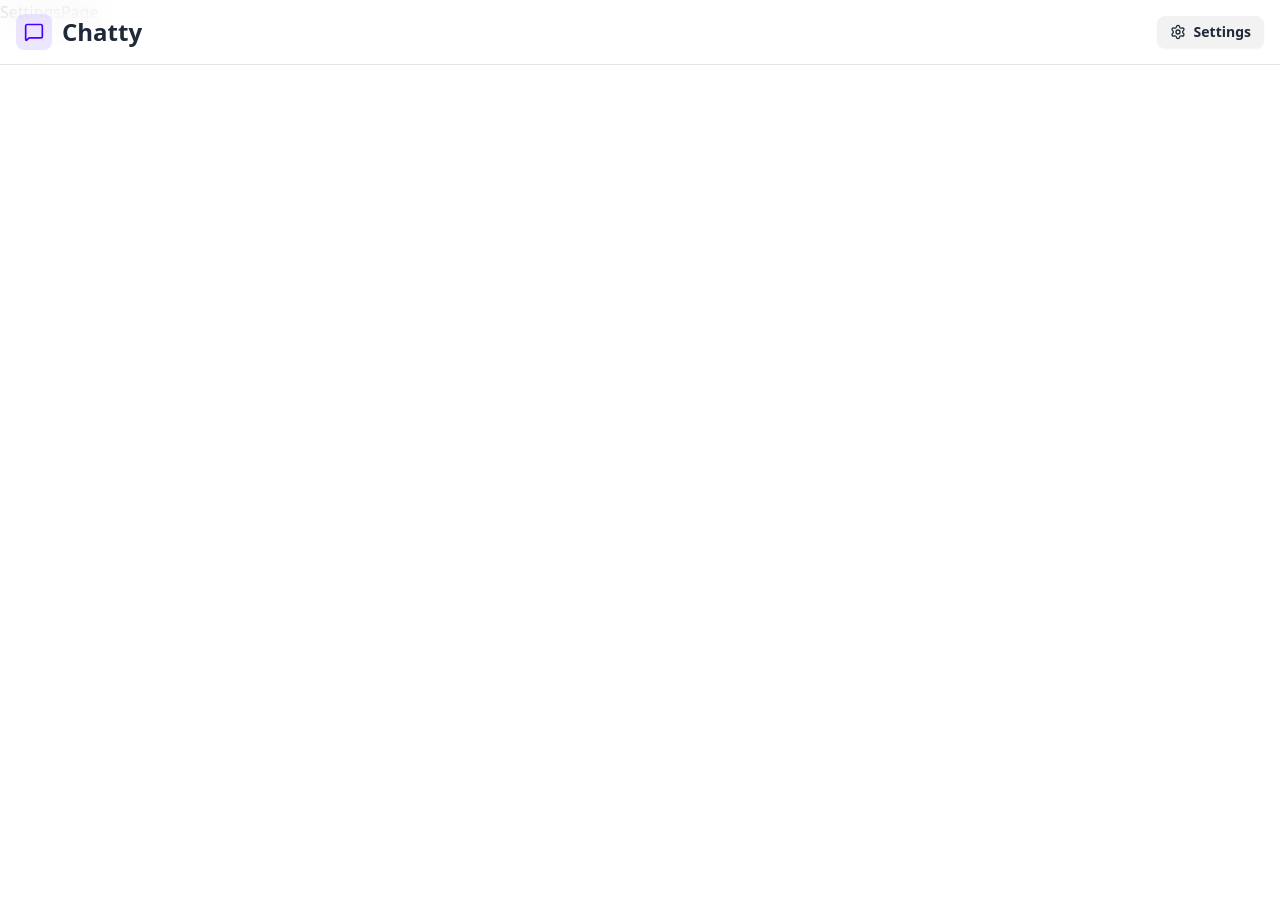
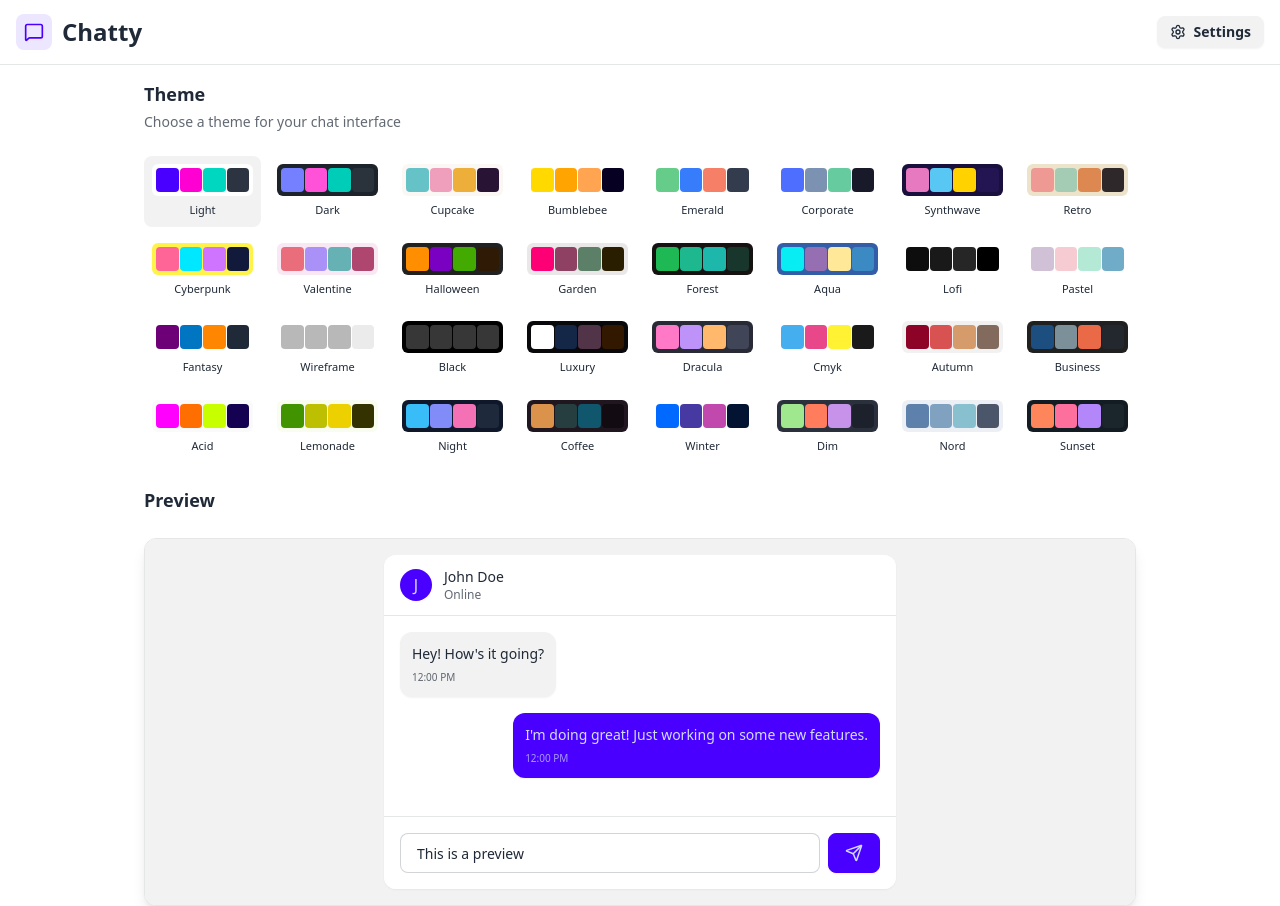
Before and after one commit to ritwikhero/Chatty, a React (Vite) app in the folder frontend/: page /settings in a window 1280 px wide. Before the commit the page ends 800 px from the top, so only its background shows below. Built offline with nearby package versions, Linux system fonts and the light colour scheme; no server answers.

Commit message:
setting page completed

```diff
--- a/frontend/src/App.jsx
+++ b/frontend/src/App.jsx
@@ -7,11 +7,13 @@
 import SettingsPage from "./pages/SettingsPage.jsx";
 import ProfilePage from "./pages/ProfilePage.jsx";
 import { useAuthStore } from "./store/useAuthStore.js";
+import { useThemeStore } from "./store/useThemeStore.js";
 import { Loader } from "lucide-react";
 import { Toaster } from "react-hot-toast";
 
 const App = () => {
   const { authUser, checkAuth, isCheckingAuth } = useAuthStore();
+  const { theme } = useThemeStore();
 
   useEffect(() => {
     checkAuth();
@@ -28,7 +30,7 @@
   }
 
   return (
-    <div>
+    <div data-theme={theme}>
       <Navbar />
 
       <Routes>
--- /dev/null
+++ b/frontend/src/constants/index.js
@@ -0,0 +1,34 @@
+export const THEMES = [
+  "light",
+  "dark",
+  "cupcake",
+  "bumblebee",
+  "emerald",
+  "corporate",
+  "synthwave",
+  "retro",
+  "cyberpunk",
+  "valentine",
+  "halloween",
+  "garden",
+  "forest",
+  "aqua",
+  "lofi",
+  "pastel",
+  "fantasy",
+  "wireframe",
+  "black",
+  "luxury",
+  "dracula",
+  "cmyk",
+  "autumn",
+  "business",
+  "acid",
+  "lemonade",
+  "night",
+  "coffee",
+  "winter",
+  "dim",
+  "nord",
+  "sunset",
+];
--- a/frontend/src/pages/ProfilePage.jsx
+++ b/frontend/src/pages/ProfilePage.jsx
@@ -1,11 +1,22 @@
-import React from "react";
+import React, { useState } from "react";
 import { useAuthStore } from "../store/useAuthStore.js";
-import { Camera } from "lucide-react";
+import { Camera, User } from "lucide-react";
 const ProfilePage = () => {
   const { authUser, isUpdatingProfile, updateProfile } = useAuthStore();
+  const [selectedImage, setSelectedImage] = useState(null);
+  const handleImageUpload = async (e) => {
+    const file = e.target.files[0];
 
-  const handleImageUpload = async (e) => {
-    console.log("hii");
+    if (!file) return;
+
+    const reader = new FileReader();
+
+    reader.readAsDataURL(file);
+    reader.onload = async () => {
+      const base64Image = reader.result;
+      setSelectedImage(base64Image);
+      await updateProfile({ profilePic: base64Image });
+    };
   };
 
   return (
@@ -22,7 +33,7 @@
           <div className="flex flex-col items-center gap-4">
             <div className="relative">
               <img
-                src={authUser?.profilePic || "/avatar.png"}
+                src={selectedImage || authUser?.profilePic || "/avatar.png"}
                 alt="Profile"
                 className="size-32 rounded-full object-cover border-4"
               />
@@ -51,6 +62,42 @@
           </div>
 
           {/* User Information */}
+
+          <div className="space-y-6">
+            <div className="space-y-1.5">
+              <div className="text-sm text-zinc-400 flex items-center gap-2">
+                <User className="w-4 h-4" />
+                Full Name
+              </div>
+              <p className="px-4 py-2.5 bg-base-200 rounded-lg border">
+                {authUser?.fullName}
+              </p>
+            </div>
+
+            <div className="space-y-1.5">
+              <div className="text-sm text-zinc-400 flex items-center gap-2">
+                <User className="w-4 h-4" />
+                Email
+              </div>
+              <p className="px-4 py-2.5 bg-base-200 rounded-lg border">
+                {authUser?.email}
+              </p>
+            </div>
+
+            <div className="mt-6 bg-base-300 rounded-xl p-6">
+              <h2 className="text-lg font-medium mb-4"> Account Information</h2>
+              <div className="space-y-3 text-sm">
+                <div className="flex items-center justify-between py-2 border-b border-zinc-700">
+                  <span>Member Since</span>
+                  <span>{authUser?.createdAt.split("T")[0]}</span>
+                </div>
+                <div className="flex items-center justify-between py-2">
+                  <span>Account Status</span>
+                  <span className="text-green-500">Active</span>
+                </div>
+              </div>
+            </div>
+          </div>
         </div>
       </div>
     </div>
--- a/frontend/src/pages/SettingsPage.jsx
+++ b/frontend/src/pages/SettingsPage.jsx
@@ -1,7 +1,135 @@
-import React from "react";
+import { THEMES } from "../constants";
+import { useThemeStore } from "../store/useThemeStore";
+import { Send } from "lucide-react";
+
+const PREVIEW_MESSAGES = [
+  { id: 1, content: "Hey! How's it going?", isSent: false },
+  {
+    id: 2,
+    content: "I'm doing great! Just working on some new features.",
+    isSent: true,
+  },
+];
 
 const SettingsPage = () => {
-  return <div>SettingsPage</div>;
+  const { theme, setTheme } = useThemeStore();
+
+  return (
+    <div className="h-screen container mx-auto px-4 pt-20 max-w-5xl">
+      <div className="space-y-6">
+        <div className="flex flex-col gap-1">
+          <h2 className="text-lg font-semibold">Theme</h2>
+          <p className="text-sm text-base-content/70">
+            Choose a theme for your chat interface
+          </p>
+        </div>
+
+        <div className="grid grid-cols-4 sm:grid-cols-6 md:grid-cols-8 gap-2">
+          {THEMES.map((t) => (
+            <button
+              key={t}
+              className={`
+                group flex flex-col items-center gap-1.5 p-2 rounded-lg transition-colors
+                ${theme === t ? "bg-base-200" : "hover:bg-base-200/50"}
+              `}
+              onClick={() => setTheme(t)}
+            >
+              <div
+                className="relative h-8 w-full rounded-md overflow-hidden"
+                data-theme={t}
+              >
+                <div className="absolute inset-0 grid grid-cols-4 gap-px p-1">
+                  <div className="rounded bg-primary"></div>
+                  <div className="rounded bg-secondary"></div>
+                  <div className="rounded bg-accent"></div>
+                  <div className="rounded bg-neutral"></div>
+                </div>
+              </div>
+              <span className="text-[11px] font-medium truncate w-full text-center">
+                {t.charAt(0).toUpperCase() + t.slice(1)}
+              </span>
+            </button>
+          ))}
+        </div>
+
+        {/* Preview Section */}
+        <h3 className="text-lg font-semibold mb-3">Preview</h3>
+        <div className="rounded-xl border border-base-300 overflow-hidden bg-base-100 shadow-lg">
+          <div className="p-4 bg-base-200">
+            <div className="max-w-lg mx-auto">
+              {/* Mock Chat UI */}
+              <div className="bg-base-100 rounded-xl shadow-sm overflow-hidden">
+                {/* Chat Header */}
+                <div className="px-4 py-3 border-b border-base-300 bg-base-100">
+                  <div className="flex items-center gap-3">
+                    <div className="w-8 h-8 rounded-full bg-primary flex items-center justify-center text-primary-content font-medium">
+                      J
+                    </div>
+                    <div>
+                      <h3 className="font-medium text-sm">John Doe</h3>
+                      <p className="text-xs text-base-content/70">Online</p>
+                    </div>
+                  </div>
+                </div>
+
+                {/* Chat Messages */}
+                <div className="p-4 space-y-4 min-h-[200px] max-h-[200px] overflow-y-auto bg-base-100">
+                  {PREVIEW_MESSAGES.map((message) => (
+                    <div
+                      key={message.id}
+                      className={`flex ${
+                        message.isSent ? "justify-end" : "justify-start"
+                      }`}
+                    >
+                      <div
+                        className={`
+                          max-w-[80%] rounded-xl p-3 shadow-sm
+                          ${
+                            message.isSent
+                              ? "bg-primary text-primary-content"
+                              : "bg-base-200"
+                          }
+                        `}
+                      >
+                        <p className="text-sm">{message.content}</p>
+                        <p
+                          className={`
+                            text-[10px] mt-1.5
+                            ${
+                              message.isSent
+                                ? "text-primary-content/70"
+                                : "text-base-content/70"
+                            }
+                          `}
+                        >
+                          12:00 PM
+                        </p>
+                      </div>
+                    </div>
+                  ))}
+                </div>
+
+                {/* Chat Input */}
+                <div className="p-4 border-t border-base-300 bg-base-100">
+                  <div className="flex gap-2">
+                    <input
+                      type="text"
+                      className="input input-bordered flex-1 text-sm h-10"
+                      placeholder="Type a message..."
+                      value="This is a preview"
+                      readOnly
+                    />
+                    <button className="btn btn-primary h-10 min-h-0">
+                      <Send size={18} />
+                    </button>
+                  </div>
+                </div>
+              </div>
+            </div>
+          </div>
+        </div>
+      </div>
+    </div>
+  );
 };
-
 export default SettingsPage;
--- a/frontend/src/store/useAuthStore.js
+++ b/frontend/src/store/useAuthStore.js
@@ -64,5 +64,17 @@
     }
   },
 
-  updateProfile: async (data) => {},
+  updateProfile: async (data) => {
+    set({ isUpdatingProfile: true });
+    try {
+      const res = await axiosInstance.put("/auth/update-profile", data);
+      set({ authUser: res.data });
+      toast.success("Profile updated successfully");
+    } catch (error) {
+      console.log("Error in updateProfile:", error);
+      toast.error(error.response.data.message);
+    } finally {
+      set({ isUpdatingProfile: false });
+    }
+  },
 }));
--- /dev/null
+++ b/frontend/src/store/useThemeStore.js
@@ -0,0 +1,9 @@
+import { create } from "zustand";
+
+export const useThemeStore = create((set) => ({
+  theme: localStorage.getItem("chat-theme") || "light",
+  setTheme: (theme) => {
+    localStorage.setItem("chat-theme", theme);
+    set({ theme });
+  },
+}));
--- a/frontend/tailwind.config.js
+++ b/frontend/tailwind.config.js
@@ -6,4 +6,40 @@
     extend: {},
   },
   plugins: [daisyui],
+  daisyui: {
+    themes: [
+      "light",
+      "dark",
+      "cupcake",
+      "bumblebee",
+      "emerald",
+      "corporate",
+      "synthwave",
+      "retro",
+      "cyberpunk",
+      "valentine",
+      "halloween",
+      "garden",
+      "forest",
+      "aqua",
+      "lofi",
+      "pastel",
+      "fantasy",
+      "wireframe",
+      "black",
+      "luxury",
+      "dracula",
+      "cmyk",
+      "autumn",
+      "business",
+      "acid",
+      "lemonade",
+      "night",
+      "coffee",
+      "winter",
+      "dim",
+      "nord",
+      "sunset",
+    ],
+  },
 };
```
